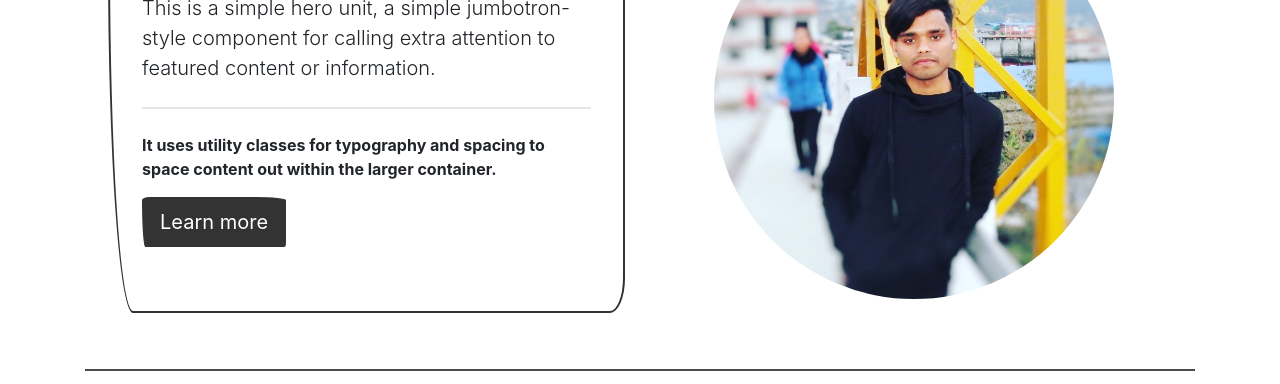
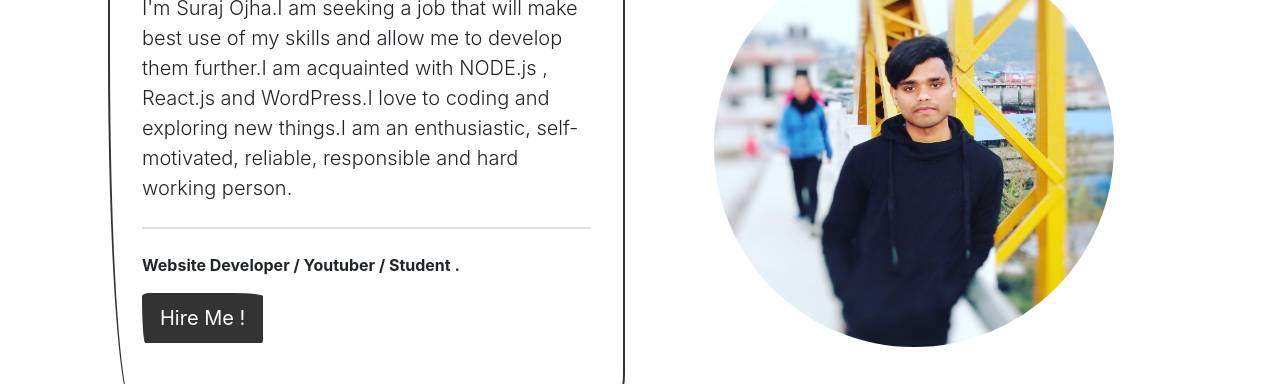
Before and after one commit to imojha/gitTutoring, a plain HTML site: page index.html in a window 1280 px wide. Shown: the part 216-600 px from the top of the page. Drawn offline with nearby package versions, Linux system fonts and the light colour scheme; a web font is replaced by a local one.

Commit message:
replaced dummy text

```diff
--- a/index.html
+++ b/index.html
@@ -47,10 +47,10 @@
           <div class="col-md-6 col-12">
             <div class="jumbotron">
               <h1 class="display-4">Hello, world!</h1>
-              <p class="lead">This is a simple hero unit, a simple jumbotron-style component for calling extra attention to featured content or information.</p>
+              <p class="lead">I'm Suraj  Ojha.I am seeking a job that will make best use of my skills and allow me to develop them further.I am acquainted with  NODE.js , React.js and WordPress.I love to coding and exploring new things.I am an enthusiastic, self-motivated, reliable, responsible and hard working person.</p>
               <hr class="my-4">
-              <p>It uses utility classes for typography and spacing to space content out within the larger container.</p>
-              <a class="btn btn-primary btn-lg" href="#" role="button">Learn more</a>
+              <p>Website Developer / Youtuber / Student .</p>
+              <a class="btn btn-primary btn-lg" href="#" role="button">Hire Me !</a>
             </div>
           </div>
           <div class="col-md-6 col-12 d-flex justify-content-center align-items-center">
```
